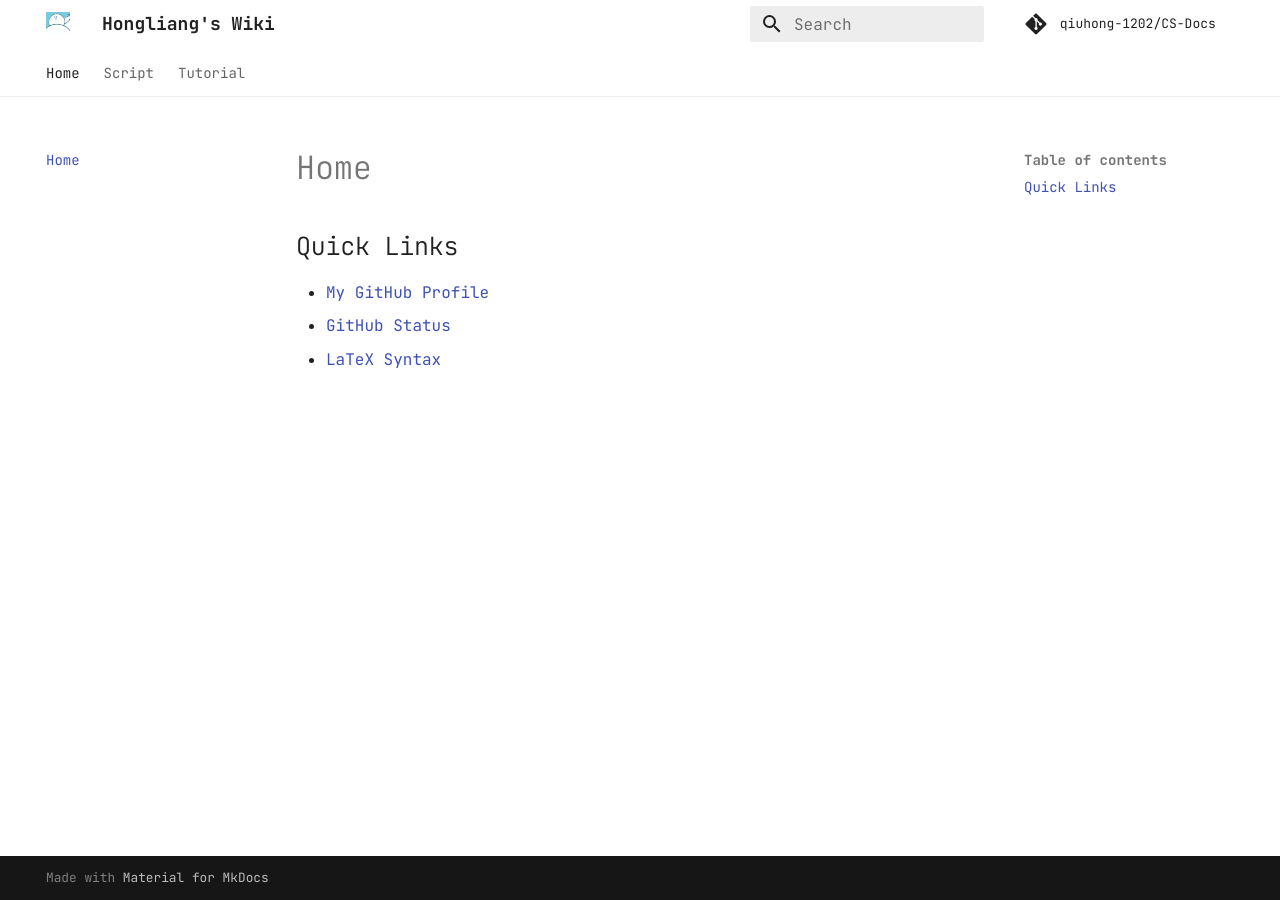
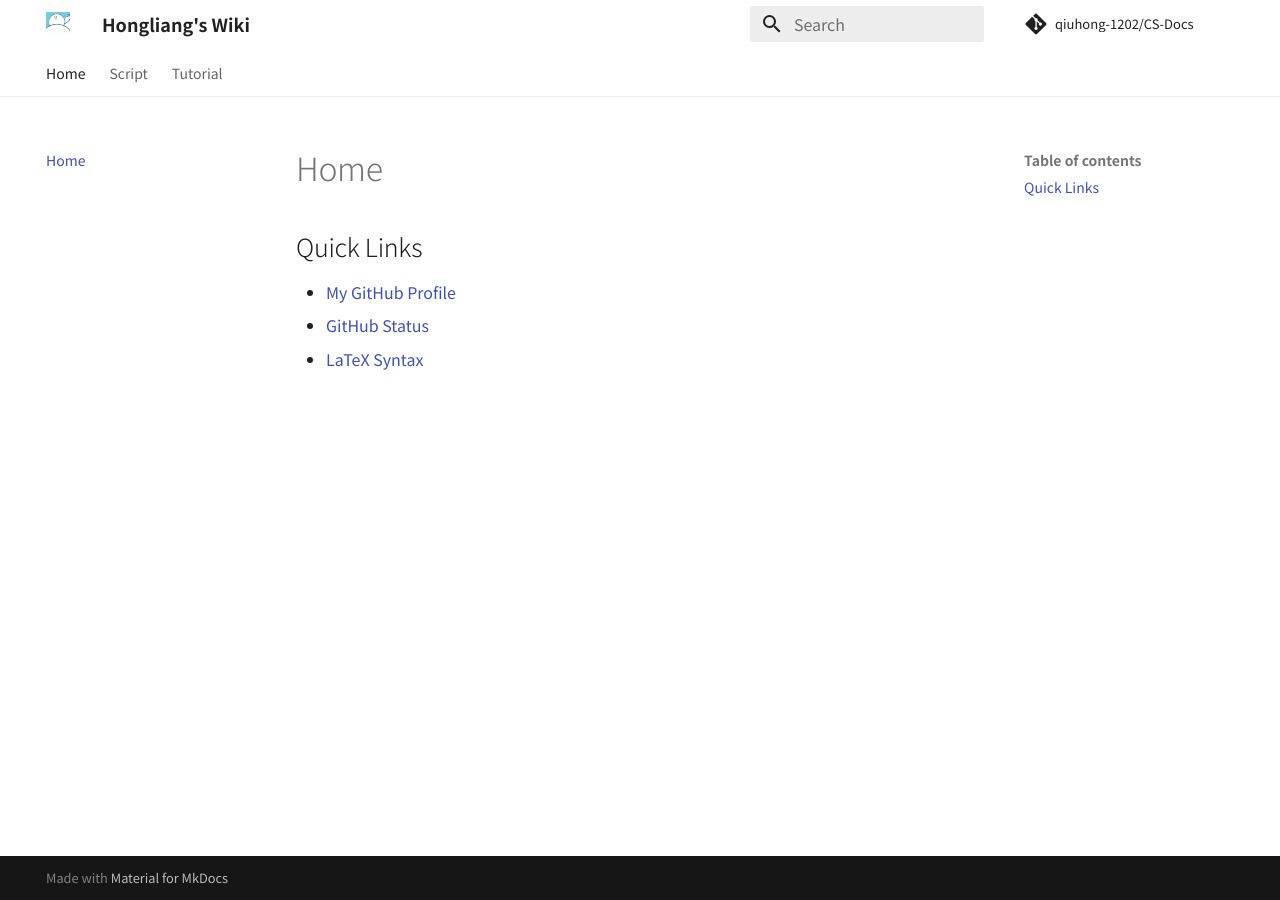
Before and after one commit to QiuHong-1202/CS-Document, an MkDocs documentation site: the page built from docs/index.md, in a window 1280 px wide. Built offline with MkDocs 1.6.1 and Material for MkDocs 9.7.7, drawn with Linux system fonts in a browser that asks for light colours; nearby versions of some CDN libraries; comment, search, counter and statistics services are not loaded.

Commit message:
feat: add docs css

```diff
--- a/mkdocs.yml
+++ b/mkdocs.yml
@@ -9,6 +9,7 @@
     - navigation.tracking
     - navigation.indexes
     - navigation.top
+    - navigation.expand
     - content.code.copy
   custom_dir: overrides
   icon:
@@ -19,7 +20,7 @@
   favicon: images/snowman-circle.png
   font:
     code: JetBrains Mono
-    text: JetBrains Mono
+    text: Noto Sans SC
 
 markdown_extensions:
   - toc:
@@ -78,3 +79,4 @@
 
 extra_css:
   - https://cdnjs.cloudflare.com/ajax/libs/KaTeX/0.9.0/katex.min.css
+  - stylesheets/extra.css
```
Also changed, not shown: docs/stylesheets/extra.css (added).
